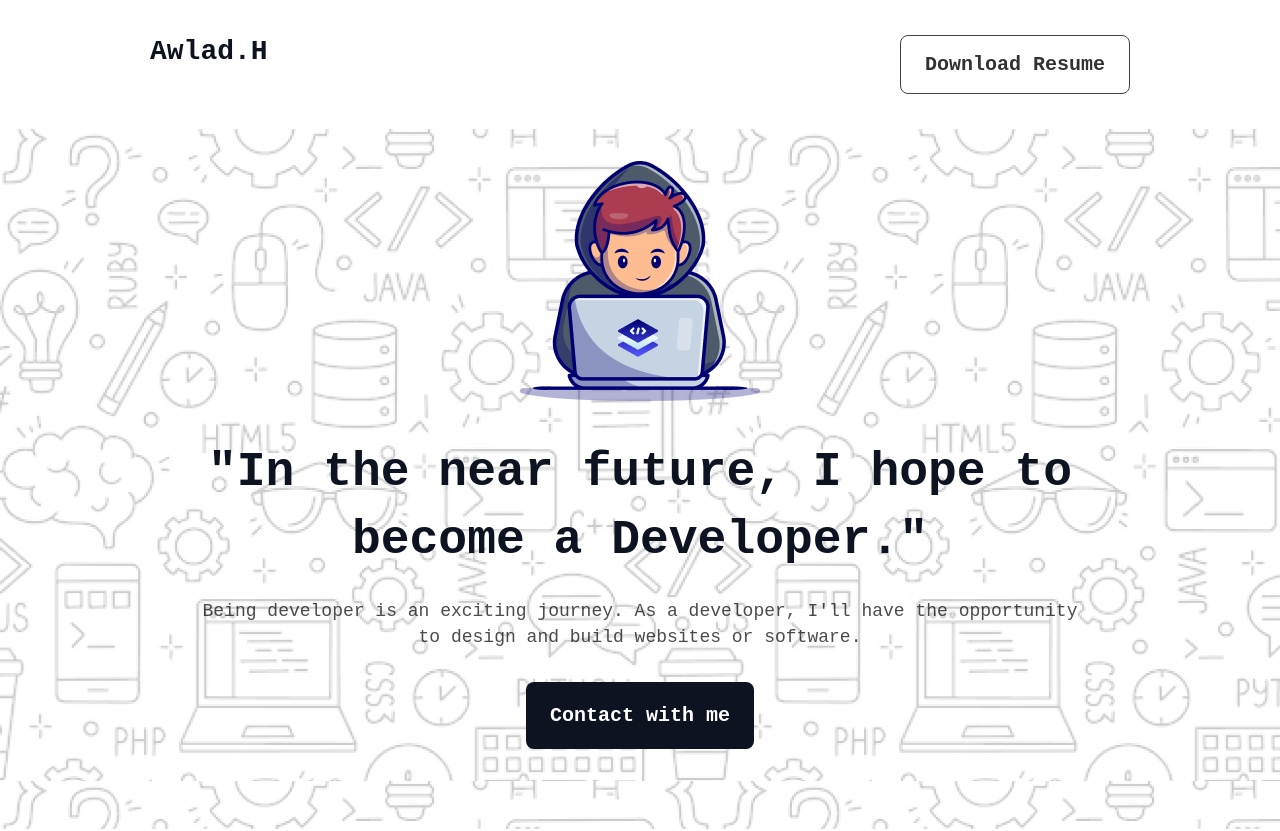
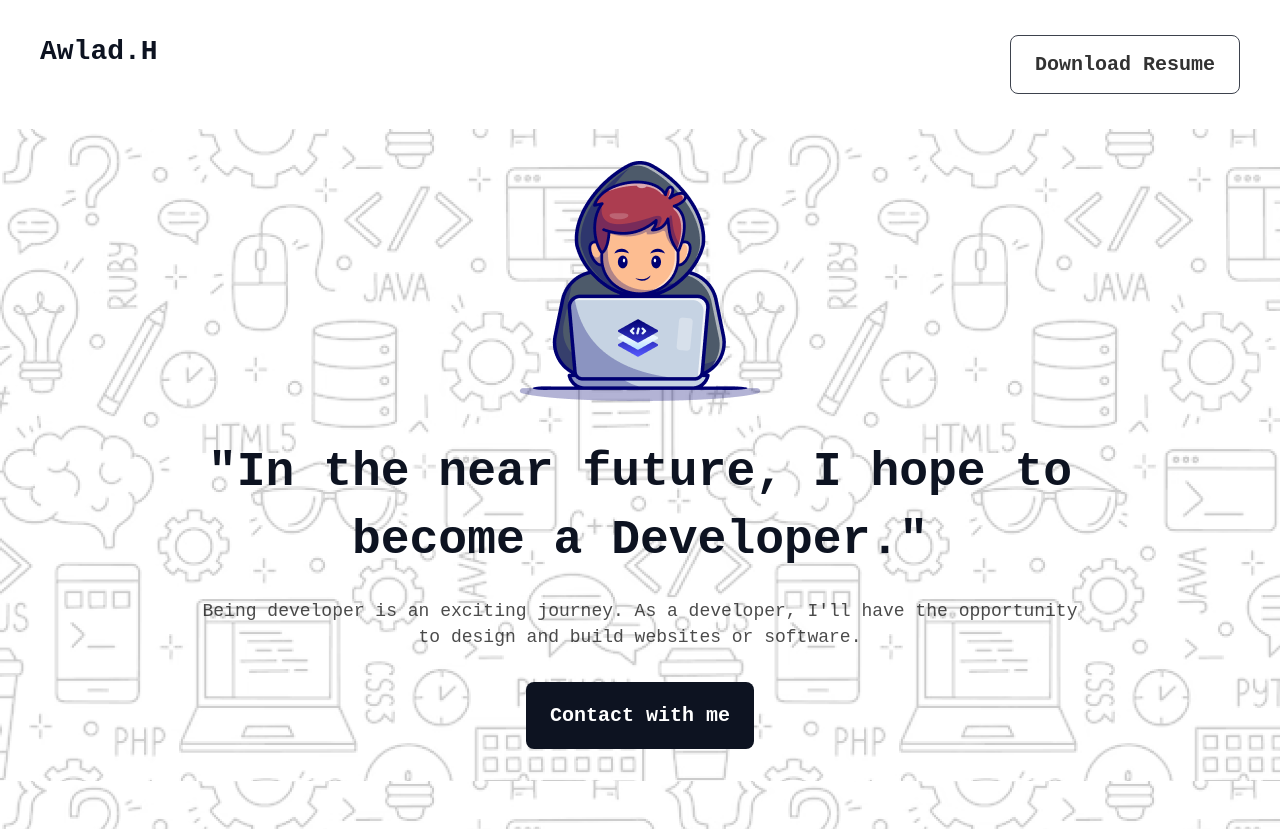
Before and after one commit to Erf-Tam/dev-portfolio, a plain HTML site: page index.html in a window 1280 px wide. Shown: the top 831 px of the page. Drawn offline with Linux system fonts and the light colour scheme; a web font is replaced by a local one.

Commit message:
section width resolves

```diff
--- a/styles/style.css
+++ b/styles/style.css
@@ -19,7 +19,8 @@
 }
 
 .section-margin {
-    margin: 0 150px;
+    width: 1200px;
+    margin: 0 auto;
 }
 
 .text-center {
```
